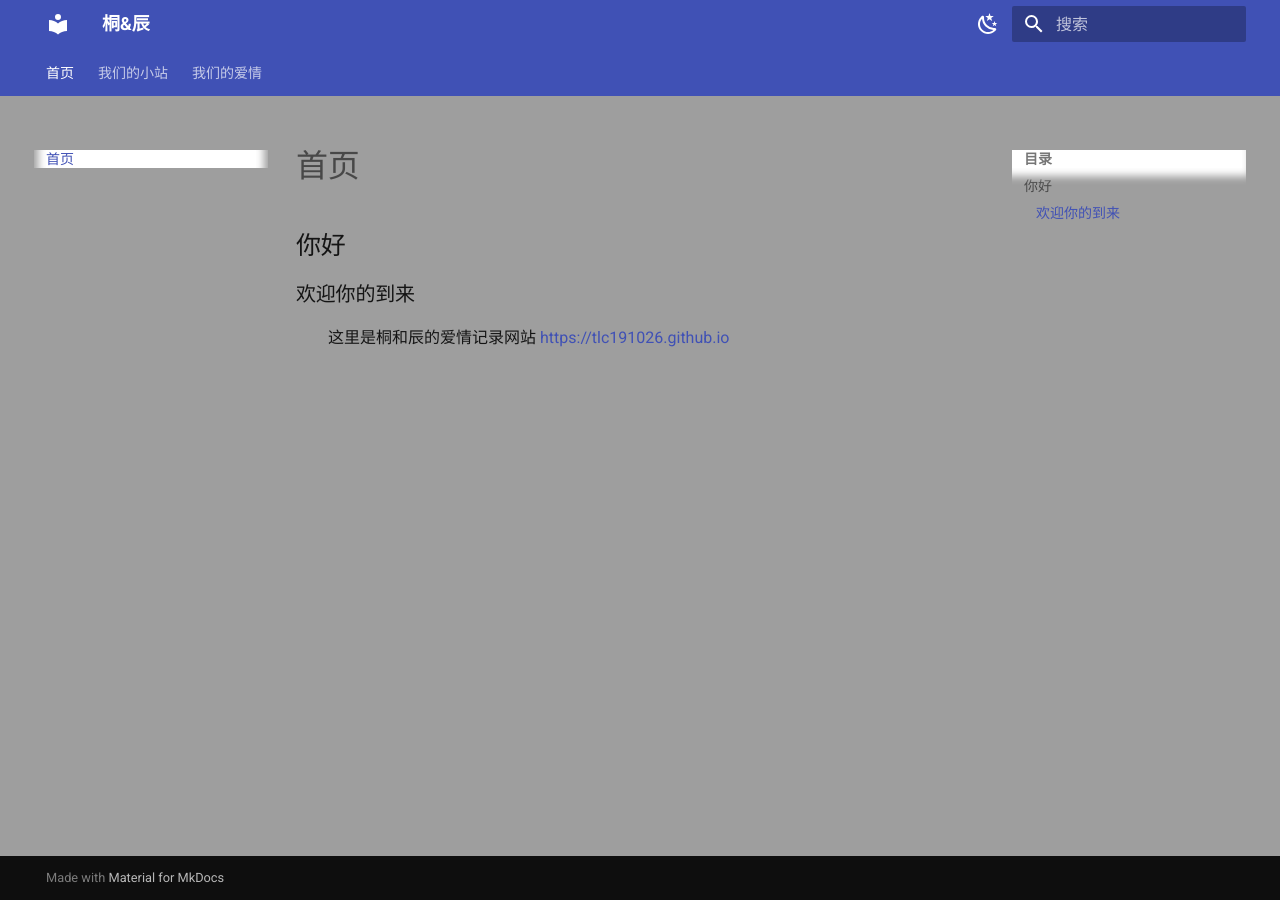
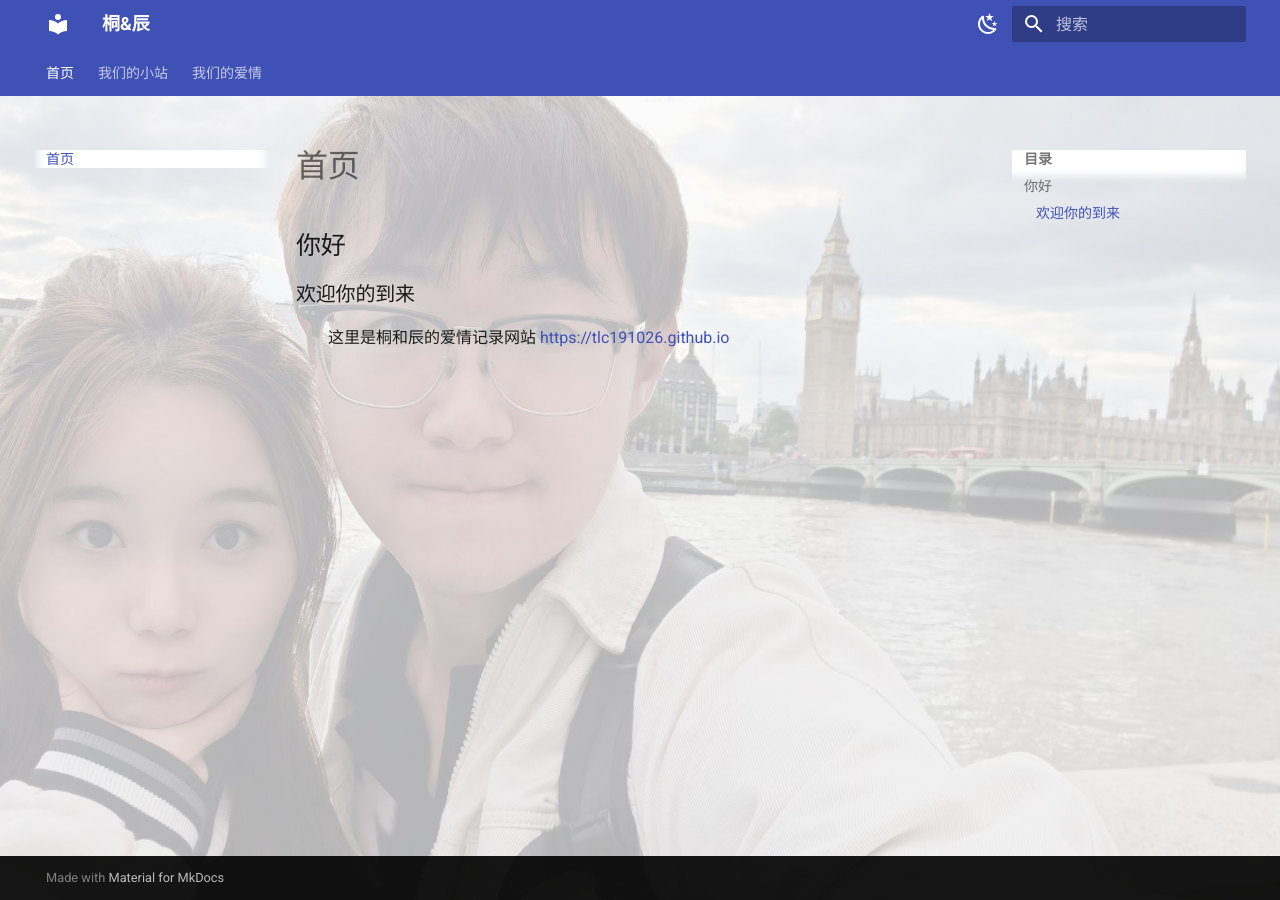
Before and after one commit to tlc191026/tlc191026.github.io, an MkDocs documentation site: the page built from docs/index.md, in a window 1280 px wide. Built offline with MkDocs 1.6.1 and Material for MkDocs 9.7.7, drawn with Linux system fonts in a browser that asks for light colours.

Commit message:
Update index.md

```diff
--- a/docs/index.md
+++ b/docs/index.md
@@ -4,7 +4,7 @@
 &emsp;&emsp;这里是桐和辰的爱情记录网站 <https://tlc191026.github.io>
 <style>
     body {
-        background-image: url('[your-image.jpg](https://raw.githubusercontent.com/tlc191026/tlc191026.github.io/master/img/others/background.jpg)');
+        background-image: url('https://raw.githubusercontent.com/tlc191026/tlc191026.github.io/master/img/others/background.jpg');
         background-size: cover;
         background-position: center;
         background-repeat: no-repeat;
```
